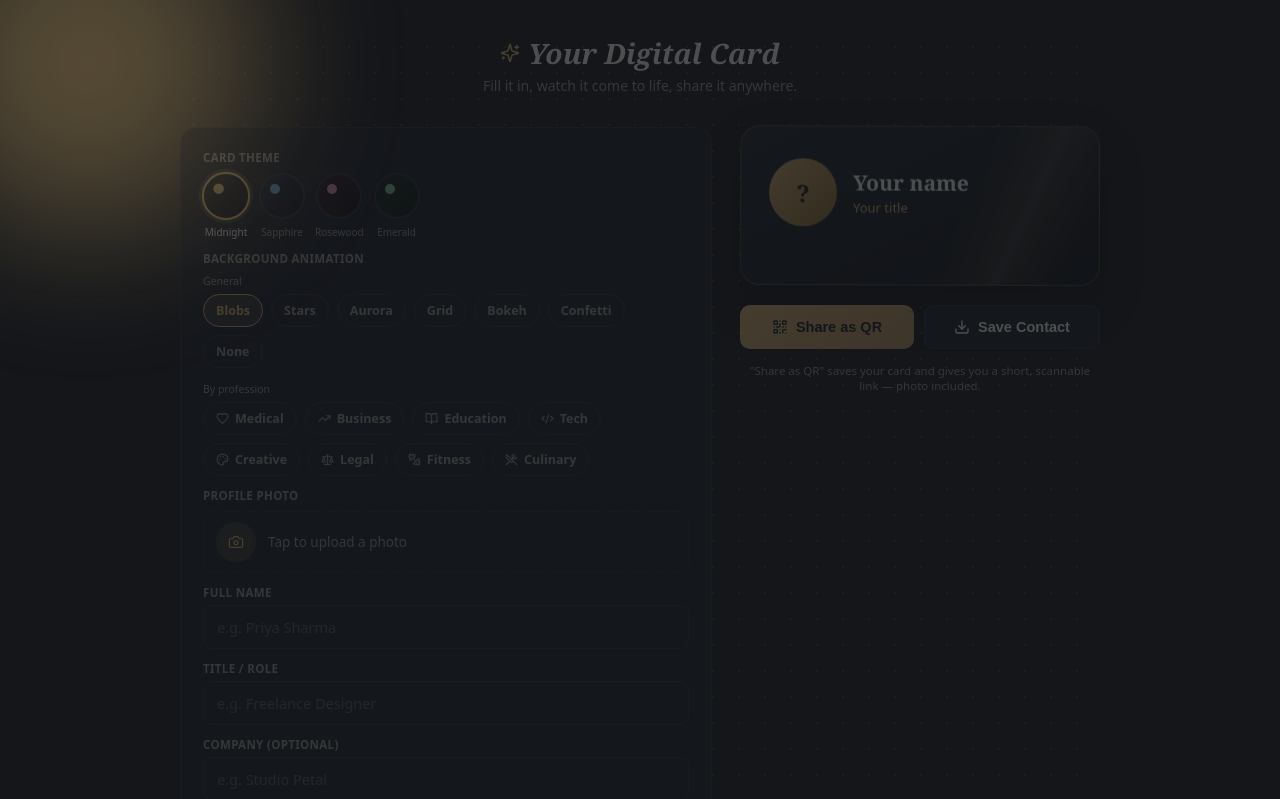
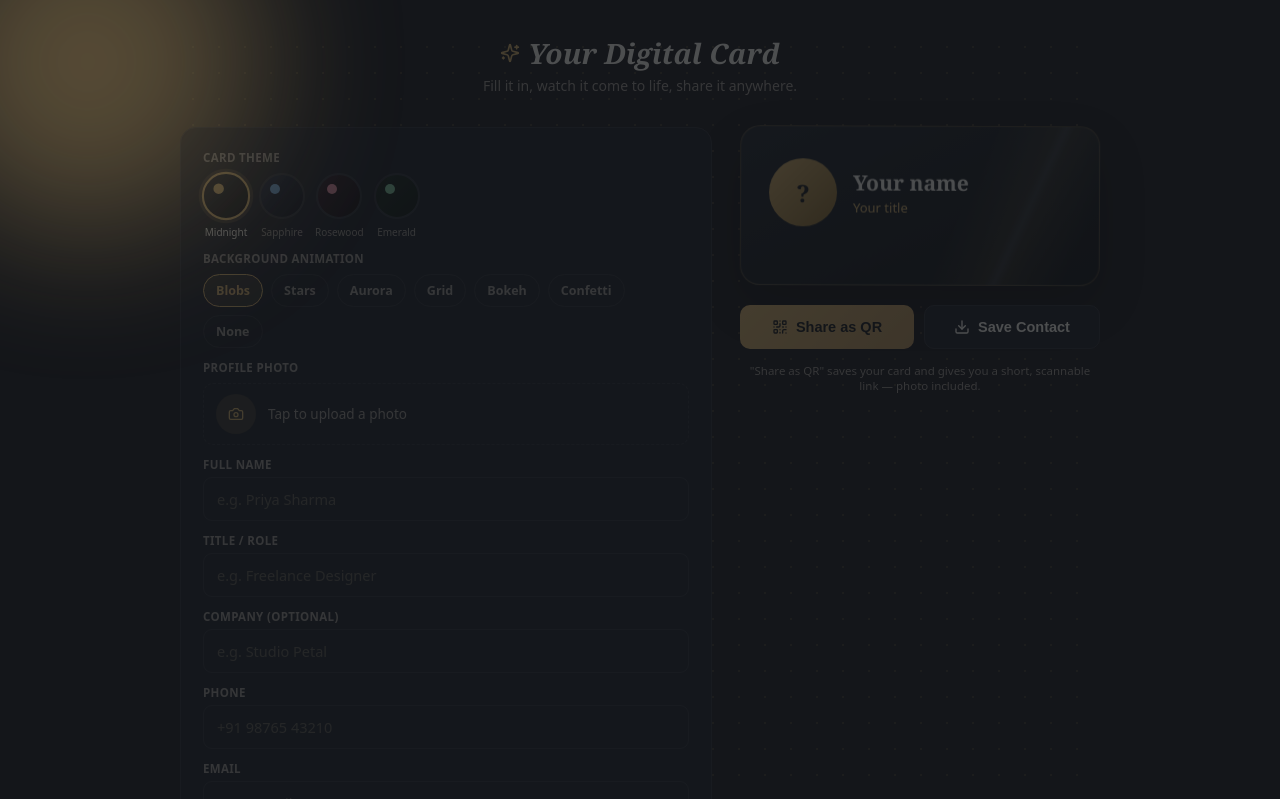
Before and after one commit to susmitsrk19/introduction-card-, a React (Vite) app: page / in a window 1280 px wide. Shown: the top 799 px of the page. Built offline with nearby package versions, Linux system fonts and the light colour scheme.

Commit message:
Add files via upload

```diff
--- a/App.jsx
+++ b/App.jsx
@@ -24,14 +24,6 @@ import {
   Camera,
   QrCode,
   X,
-  Heart,
-  TrendingUp,
-  BookOpen,
-  Code2,
-  Palette,
-  Scale,
-  Dumbbell,
-  UtensilsCrossed,
 } from "lucide-react";
 
 // ⚠️ PASTE YOUR FIREBASE CONFIG HERE — replace every "REPLACE_ME" below
@@ -114,26 +106,7 @@ const BG_ANIMS = [
   { id: "bokeh", label: "Bokeh" },
   { id: "confetti", label: "Confetti" },
   { id: "none", label: "None" },
-  { id: "medical", label: "Medical", group: "profession" },
-  { id: "business", label: "Business", group: "profession" },
-  { id: "education", label: "Education", group: "profession" },
-  { id: "tech", label: "Tech", group: "profession" },
-  { id: "creative", label: "Creative", group: "profession" },
-  { id: "legal", label: "Legal", group: "profession" },
-  { id: "fitness", label: "Fitness", group: "profession" },
-  { id: "food", label: "Culinary", group: "profession" },
 ];
-
-const PROFESSION_ICONS = {
-  medical: Heart,
-  business: TrendingUp,
-  education: BookOpen,
-  tech: Code2,
-  creative: Palette,
-  legal: Scale,
-  fitness: Dumbbell,
-  food: UtensilsCrossed,
-};
 
 const displayFont = "Georgia, 'Iowan Old Style', 'Times New Roman', serif";
 const uiFont = "ui-sans-serif, system-ui, -apple-system, 'Segoe UI', sans-serif";
@@ -402,33 +375,6 @@ function renderBackground(style, { GOLD, ICE }) {
               }}
             >
               {shapes[i % shapes.length]}
-            </div>
-          );
-        })}
-      </>
-    );
-  }
-
-  if (PROFESSION_ICONS[s]) {
-    const Icon = PROFESSION_ICONS[s];
-    const icons = Array.from({ length: 9 });
-    return (
-      <>
-        {icons.map((_, i) => {
-          const left = (i * 29) % 100;
-          const duration = 8 + (i % 5) * 1.5;
-          const size = 16 + (i % 3) * 6;
-          return (
-            <div
-              key={i}
-              className="dc-prof-icon"
-              style={{
-                left: `${left}%`,
-                animationDuration: `${duration}s`,
-                animationDelay: `${(i % 6) * 1.2}s`,
-              }}
-            >
-              <Icon size={size} color={i % 2 === 0 ? GOLD : ICE} strokeWidth={1.75} />
             </div>
           );
         })}
@@ -866,17 +812,6 @@ export default function DigitalCard() {
           90% { opacity: 0.5; }
           100% { transform: translateY(110vh) rotate(220deg); opacity: 0; }
         }
-        .dc-prof-icon {
-          position: absolute;
-          opacity: 0.35;
-          animation: dc-prof-rise linear infinite;
-        }
-        @keyframes dc-prof-rise {
-          0% { transform: translateY(110vh) scale(0.7) rotate(0deg); opacity: 0; }
-          15% { opacity: 0.4; }
-          85% { opacity: 0.32; }
-          100% { transform: translateY(-10vh) scale(1.1) rotate(15deg); opacity: 0; }
-        }
         .dc-input {
           width: 100%;
           padding: 11px 13px;
@@ -960,12 +895,7 @@ export default function DigitalCard() {
           inset: -5px;
           border-radius: 50%;
           border: 1.5px solid rgba(212,175,106,0.4);
-          animation: dc-ring 2.4s ease-in-out 3;
           pointer-events: none;
-        }
-        @keyframes dc-ring {
-          0%, 100% { transform: scale(1); opacity: 0.6; }
-          50% { transform: scale(1.12); opacity: 0.15; }
         }
         @keyframes dc-pop {
           0% { opacity: 0; transform: scale(0.5) rotate(-8deg); }
@@ -1046,7 +976,7 @@ export default function DigitalCard() {
         }
         @media (prefers-reduced-motion: reduce) {
           .dc-shine, .dc-blob, .dc-avatar::after, .dc-card-wrap,
-          .dc-star, .dc-aurora, .dc-grid, .dc-bokeh, .dc-confetti-bit, .dc-prof-icon { animation: none; }
+          .dc-star, .dc-aurora, .dc-grid, .dc-bokeh, .dc-confetti-bit { animation: none; }
         }
       `}</style>
 
@@ -1160,9 +1090,8 @@ export default function DigitalCard() {
               <div style={{ fontSize: 11.5, color: MUTED, fontWeight: 600, marginBottom: 8, letterSpacing: "0.03em" }}>
                 BACKGROUND ANIMATION
               </div>
-              <div style={{ fontSize: 10.5, color: MUTED, marginBottom: 6 }}>General</div>
-              <div style={{ display: "flex", gap: 8, flexWrap: "wrap", marginBottom: 14 }}>
-                {BG_ANIMS.filter((b) => !b.group).map((b) => {
+              <div style={{ display: "flex", gap: 8, flexWrap: "wrap" }}>
+                {BG_ANIMS.map((b) => {
                   const active = (data.bgAnim || "blobs") === b.id;
                   return (
                     <span
@@ -1179,35 +1108,6 @@ export default function DigitalCard() {
                         cursor: "pointer",
                       }}
                     >
-                      {b.label}
-                    </span>
-                  );
-                })}
-              </div>
-              <div style={{ fontSize: 10.5, color: MUTED, marginBottom: 6 }}>By profession</div>
-              <div style={{ display: "flex", gap: 8, flexWrap: "wrap" }}>
-                {BG_ANIMS.filter((b) => b.group === "profession").map((b) => {
-                  const active = (data.bgAnim || "blobs") === b.id;
-                  const Icon = PROFESSION_ICONS[b.id];
-                  return (
-                    <span
-                      key={b.id}
-                      onClick={() => set("bgAnim", b.id)}
-                      style={{
-                        display: "inline-flex",
-                        alignItems: "center",
-                        gap: 6,
-                        padding: "7px 12px",
-                        borderRadius: 999,
-                        border: active ? `1.5px solid ${GOLD}` : `1.5px solid ${LINE}`,
-                        background: active ? "rgba(212,175,106,0.12)" : PANEL,
-                        color: active ? GOLD : MUTED,
-                        fontSize: 12.5,
-                        fontWeight: 600,
-                        cursor: "pointer",
-                      }}
-                    >
-                      {Icon && <Icon size={13} />}
                       {b.label}
                     </span>
                   );
```
